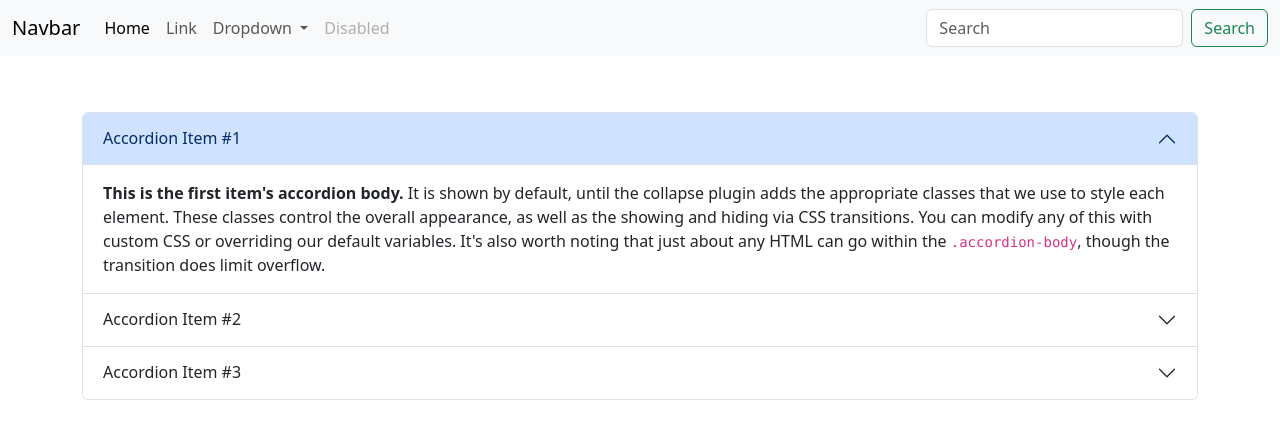
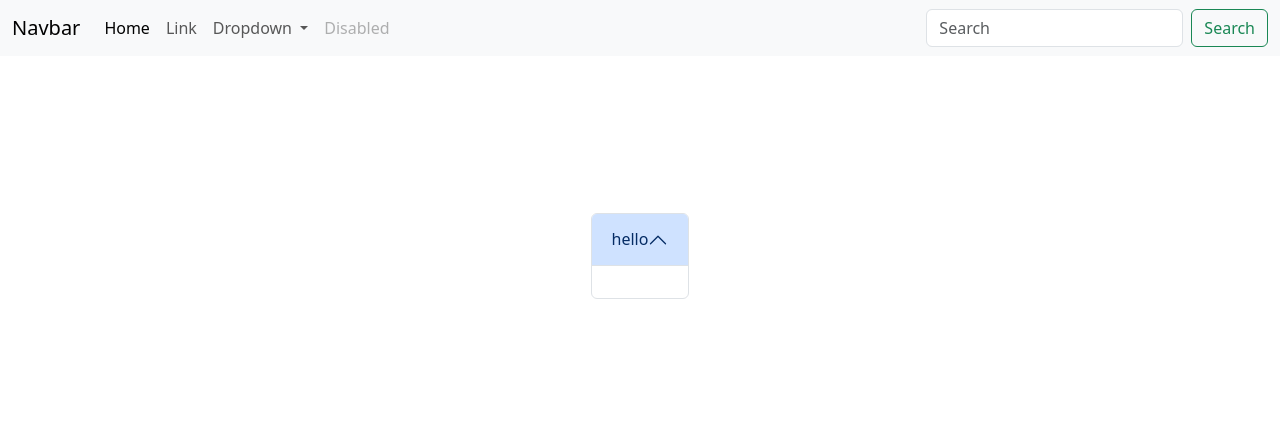
Before and after one commit to lilym036/car-catalog, a website: page public/index.html in a window 1280 px wide. Drawn offline with nearby package versions, Linux system fonts and the light colour scheme; no server answers.

Commit message:
working on index.js

```diff
--- a/public/index.html
+++ b/public/index.html
@@ -52,7 +52,7 @@
     <!-- Accordion -->
     <div class="container">
     <div class="accordion" id="accordionExample">
-        <div class="accordion-item">
+        <!-- <div class="accordion-item">
           <h2 class="accordion-header">
             <button class="accordion-button" type="button" data-bs-toggle="collapse" data-bs-target="#collapseOne" aria-expanded="true" aria-controls="collapseOne">
               Accordion Item #1
@@ -87,7 +87,7 @@
               <strong>This is the third item's accordion body.</strong> It is hidden by default, until the collapse plugin adds the appropriate classes that we use to style each element. These classes control the overall appearance, as well as the showing and hiding via CSS transitions. You can modify any of this with custom CSS or overriding our default variables. It's also worth noting that just about any HTML can go within the <code>.accordion-body</code>, though the transition does limit overflow.
             </div>
           </div>
-        </div>
+        </div> -->
       </div>
     </div>
 
@@ -95,7 +95,7 @@
     <script src="https://cdn.jsdelivr.net/npm/bootstrap@5.3.3/dist/js/bootstrap.bundle.min.js"
         integrity="sha384-YvpcrYf0tY3lHB60NNkmXc5s9fDVZLESaAA55NDzOxhy9GkcIdslK1eN7N6jIeHz"
         crossorigin="anonymous"></script>
-    <script src="index.js"></script>
+        <script src="index.js"></script>
 </body>
 
 </html>
--- a/public/index.js
+++ b/public/index.js
@@ -1,3 +1,6 @@
+const accordEl= document.getElementById('accordionExample');
+
+
 
 fetch('https://exam.razoyo.com/api/cars', {
   method: 'GET', //GET is the default.
@@ -9,4 +12,68 @@ fetch('https://exam.razoyo.com/api/cars', {
   })
   .then(function (data) {
     console.log(data);
+    console.log(data.cars[0]);
+    console.log(data.cars[1]);
+    console.log(data.makes[0]);
   });
+
+  const renderCars= (data) => {
+    const accordItem= document.createElement('div');
+    const accordHeader= document.createElement('h2');
+    const accordButton= document.createElement('button');
+
+    const accordCollapse= document.createElement('div');
+    const accordBody= document.createElement('div');
+    const strongEl= document.createElement('strong');
+
+    accordItem.classList.add('accordion-item');
+    accordHeader.classList.add('accordion-header');
+    accordButton.classList.add('accordion-button');
+
+    accordCollapse.classList.add('accordion-collapse', 'collapse', 'show');
+    accordBody.classList.add('accordion-body');
+
+    accordButton.innerHTML= `hello`;
+
+
+    accordEl.appendChild(accordItem);
+    accordItem.appendChild(accordHeader);
+    accordHeader.appendChild(accordButton);
+    accordItem.appendChild(accordCollapse);
+    accordCollapse.appendChild(accordBody);
+    accordBody.appendChild(strongEl);
+
+
+
+
+  }
+
+  renderCars();
+
+
+
+
+// const requestUrl= 'https://exam.razoyo.com/api/cars';
+
+// function getApi(requestUrl) {
+//     fetch(requestUrl)
+//       .then(function (response) {
+//         console.log(response);
+//         if (response.status === 200) {
+//           console.log(response.status);
+//         }
+//         return response.json();
+//     });
+//   }
+
+//   getApi(requestUrl);
+
+
+// const data = async () => {
+//     const result = await fetch('https://exam.razoyo.com/api/cars', {
+//       method: 'GET',
+//     });
+//     const json = await result.json();
+//     console.log(json);
+//     // return json;
+//   };
```
